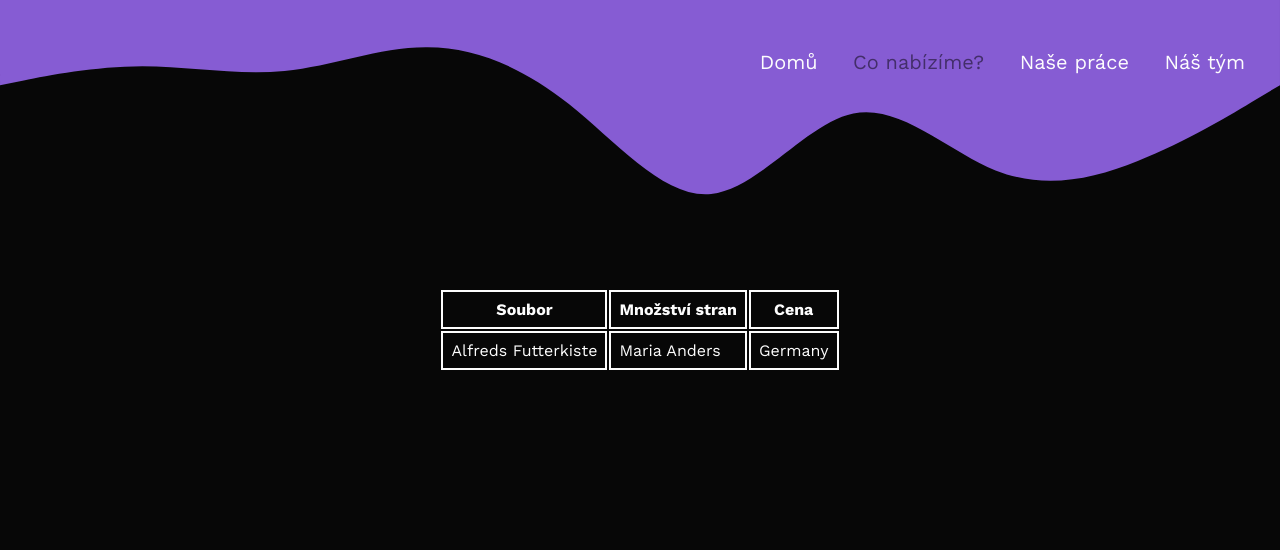
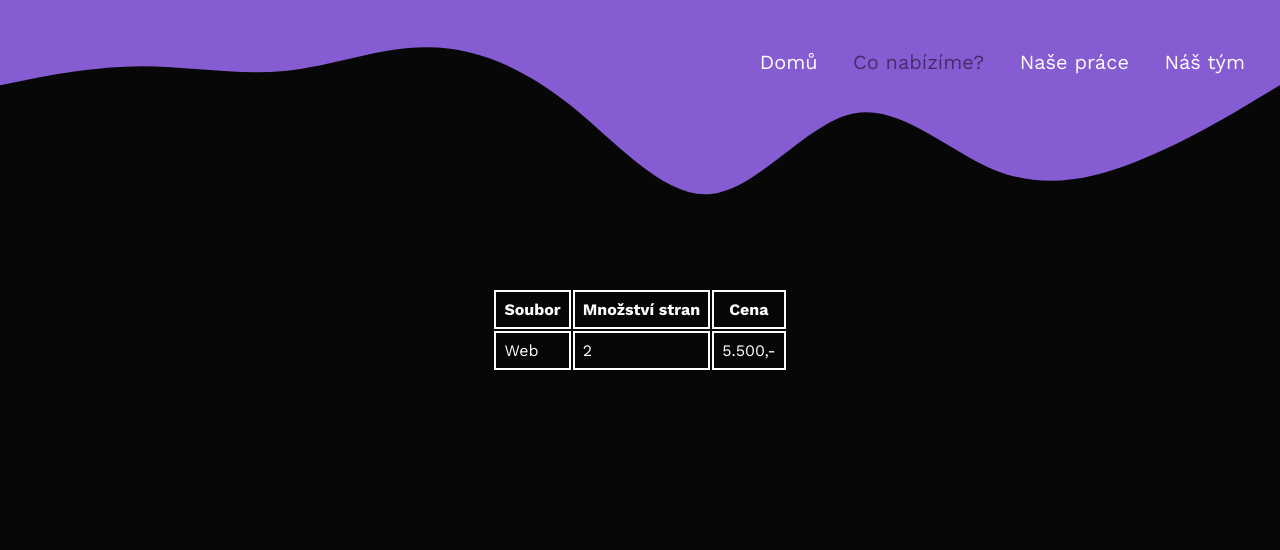
Before and after one commit to michaellkaa/owede-v1.0, a plain HTML site: page web-161022-main/co-nabizime.html in a window 1280 px wide. Shown: the top 550 px of the page. Drawn offline with nearby package versions, Linux system fonts and the light colour scheme.

Commit message:
Add files via upload

```diff
--- a/web-161022-main/co-nabizime.html
+++ b/web-161022-main/co-nabizime.html
@@ -36,9 +36,9 @@
             <th>Cena</th>
           </tr>
           <tr>
-            <td>Alfreds Futterkiste</td>
-            <td>Maria Anders</td>
-            <td>Germany</td>
+            <td>Web</td>
+            <td>2</td>
+            <td>5.500,-</td>
           </tr>
     </table>
     </div>
```
